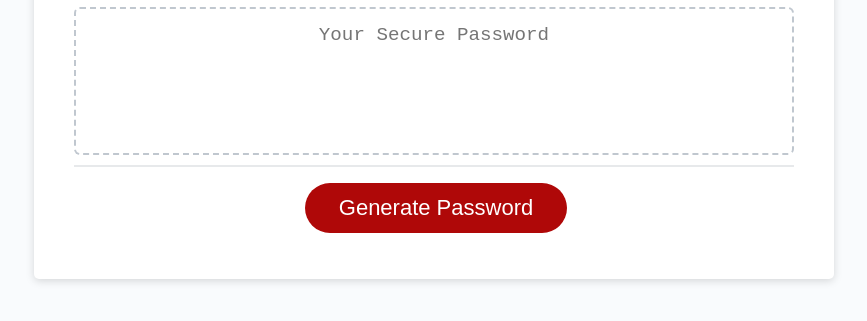
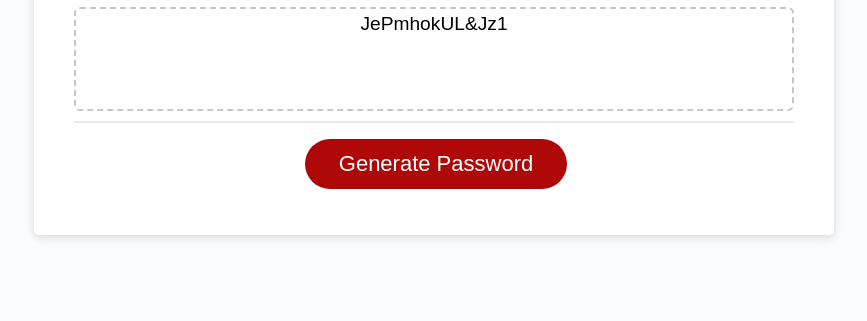
Before and after one commit to Erock42/Challenge-3-EK, a plain HTML site: page index.html in a window 1280 px wide. Both pictures are taken after a click on the button "Generate Password". Shown: the part 241-562 px from the top of the page, without its empty margins (206-1073 px from the left). Drawn offline with Linux system fonts and the light colour scheme; files that its build step writes are made by us from their sources.

Commit message:
added function in js

```diff
--- a/assets/css/style.css
+++ b/assets/css/style.css
@@ -53,6 +53,22 @@ header {
 .card-body {
   min-height: 100px;
 }
+
+input {
+  padding: 20px;
+  user-select: none;
+  height: 50px;
+  width: 400px;
+  border-radius: 6px;
+  border: none;
+  border: 2px solid black;
+  outline: none;
+  font-size: 22px;
+  }
+
+ input::placeholder{
+   font-size: 25px;
+  }
 
 .card-footer {
   text-align: center;
--- a/assets/java/script.js
+++ b/assets/java/script.js
@@ -1,17 +1,25 @@
 // Assignment code here
+var passwordText = document.querySelector("#password");
+
+ function writePassword() {
+    var chars = "0123456789abcdefghijklmnopqrstuvwxyz!@#$%^&*()ABCDEFGHIJKLMNOPQRSTUVWXYZ";
+    var passwordLength = 12;
+    var password = "";
+
+ for (var i = 0; i <= passwordLength; i++) {
+   var randomNumber = Math.floor(Math.random() * chars.length);
+   password += chars.substring(randomNumber, randomNumber +1);
+  }
+        document.getElementById("password").value = password;
+ }
 
 
 // Get references to the #generate element
 var generateBtn = document.querySelector("#generate");
 
 // Write password to the #password input
-function writePassword() {
-  var password = generatePassword();
-  var passwordText = document.querySelector("#password");
 
   passwordText.value = password;
 
-}
-
 // Add event listener to generate button
 generateBtn.addEventListener("click", writePassword);
--- a/index.html
+++ b/index.html
@@ -5,7 +5,7 @@
     <meta name="viewport" content="width=device-width, initial-scale=1.0" />
     <meta http-equiv="X-UA-Compatible" content="ie=edge" />
     <title>Password Generator</title>
-    <link rel="stylesheet" href="style.css" />
+    <link rel="stylesheet" href="assets/css/style.css" />
   </head>
   <body>
     <div class="wrapper">
@@ -17,19 +17,13 @@
           <h2>Generate a Password</h2>
         </div>
         <div class="card-body">
-          <textarea
-            readonly
-            id="password"
-            placeholder="Your Secure Password"
-            aria-label="Generated Password"
-          ></textarea>
+          <input type="text" name="" placeholder="Your Secure Password" id="password" readonly>
         </div>
         <div class="card-footer">
           <button id="generate" class="btn">Generate Password</button>
         </div>
       </div>
     </div>
-    <script src="script.js"></script>
+    <script src="assets/java/script.js"></script>
   </body>
-  <!--comment-->
 </html>
```
